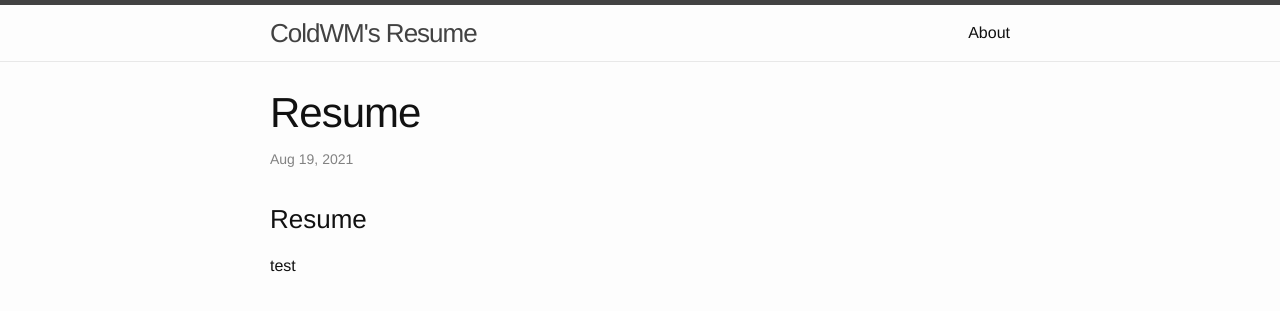
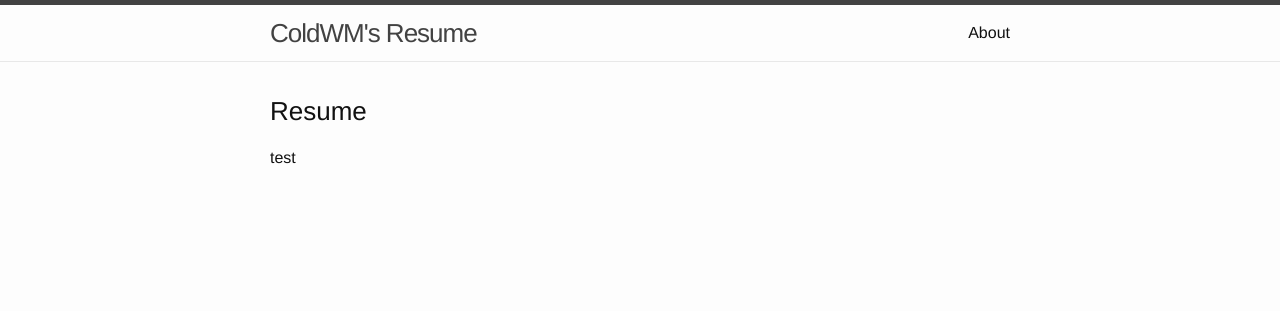
Before and after one commit to ColdWM/resume, a Jekyll site: the page built from _posts/2021-08-20-resume.md, in a window 1280 px wide. Shown: the top 311 px of the page. Built offline with Jekyll 4.4.1, drawn with Linux system fonts in a browser that asks for light colours; Markdown is read by kramdown in place of the engine named in the settings.

Commit message:
modify post layout

```diff
--- a/_layouts/post.html
+++ b/_layouts/post.html
@@ -2,11 +2,6 @@
 layout: default
 ---
 <div class="post">
-
-  <header class="post-header">
-    <h1 class="post-title">{{ page.title }}</h1>
-    <p class="post-meta">{{ page.date | date: "%b %-d, %Y" }}{% if page.author %} • {{ page.author }}{% endif %}{% if page.meta %} • {{ page.meta }}{% endif %}</p>
-  </header>
 
   <article class="post-content">
     {{ content }}
```
